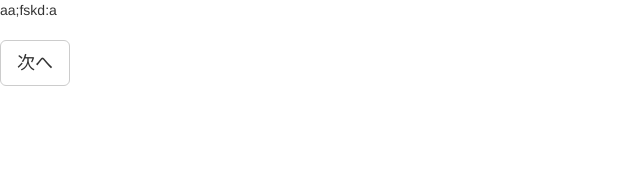
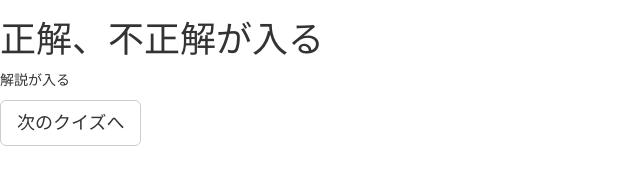
Before and after one commit to tarutarutarutaru/BousaiQuiz, a website: page page/answer.html in a window 1280 px wide. Shown: the whole page, without its empty margins (0-640 px from the left). Drawn offline with nearby package versions, Linux system fonts and the light colour scheme.

Commit message:
Githubを

```diff
--- a/page/answer.html
+++ b/page/answer.html
@@ -6,11 +6,10 @@
         <link rel="stylesheet" href="./../style/answer.css" />
     </head>
     <body>
-        aa;fskd:a
         <div class="center answer-wrapper">
-            <h1 class="answer-title center"></h1>
-             <p class="answer-desc center"></p>
-             <button type="button" class="btn btn-default btn-lg center btn-next2">次へ</button>
+            <h1 class="answer-title center">正解、不正解が入る</h1>
+             <p class="answer-desc center">解説が入る</p>
+             <button type="button" class="btn btn-default btn-lg center btn-nextQuiz">次のクイズへ</button>
         </div>
         <script src="./../bower_components/jquery/dist/jquery.min.js"></script>
         <script src="./../bower_components/bootstrap/dist/js/bootstrap.min.js"></script>
--- a/script/answer.js
+++ b/script/answer.js
@@ -1,7 +1,5 @@
 $(function () {
-    console.log("test2");
-    $(".btn-next2").on("click", function() {
-        console.log("test");
+    $(".btn-nextQuiz").on("click", function() {
         location.href = "./../page/quiz.html";
     });
 });
--- a/script/quiz.js
+++ b/script/quiz.js
@@ -18,6 +18,7 @@ $(function () {
             if (!setQuizData(quizIndex)) {
                 alert("全問正解！");
             }
+            location.href = "./../page/answer.html";
 
         });
     };
@@ -87,6 +88,6 @@ function setAnsList(ansList) {
     }
 
 $(".btn-next").on("click", function() {
-    location.href = "./../page/answer.html";
+
 });
 }
```
